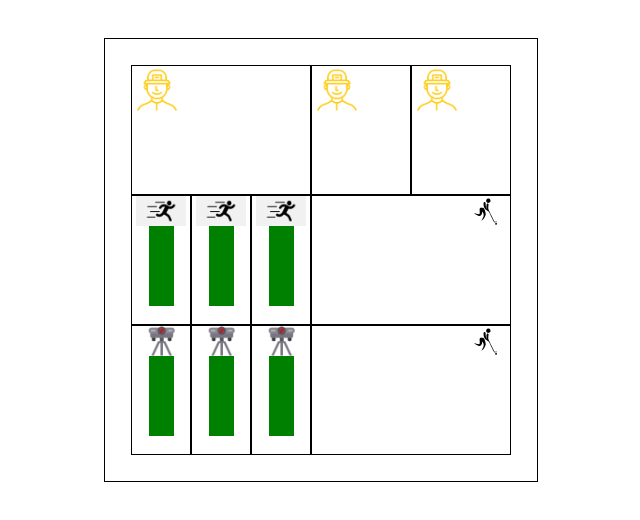
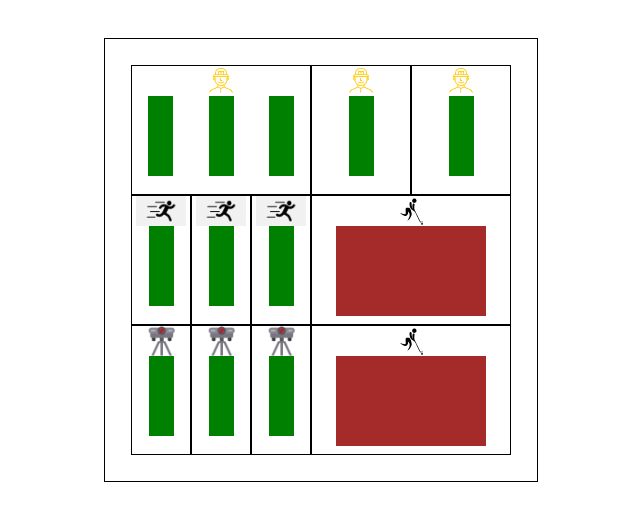
Before and after one commit to mvishnurana1/revo-bookings-app, a React (Create React App) app: page / in a window 1280 px wide. Shown: the top 520 px of the page, without its empty margins (319-959 px from the left). Built offline with nearby package versions, Linux system fonts and the light colour scheme.

Commit message:
Fixed stylesheet by putting content in alphabatical order & finished basic markup for Map component

```diff
--- a/src/Components/Map/Map.css
+++ b/src/Components/Map/Map.css
@@ -1,14 +1,75 @@
-.revoSports {
-  padding: 2%;
-  cursor: pointer;
-  border: 1px solid black;
-  margin-top: 3%;
+.boundary {
+  align-items: center;
+  display: flex;
+  justify-content: center;
 }
 
-.boundary {
+.bowlingMachine {
+  align-items: center;
+  border: 1px solid black;
+  color: pink;
   display: flex;
-  justify-content: center;
+  height: 130px;
+  width: 60px;
+  writing-mode: vertical-rl;
+}
+
+.bowlingMachineBox {
   align-items: center;
+  border:1px solid black;
+  display: flex;
+  flex-direction: column;
+  height: 130px;
+  width: 180px;
+}
+
+.court {
+  background-color: brown;
+  height: 90px;
+  width: 150px;
+}
+
+.CoachesBox1 {
+  align-items: center;
+  border: 1px solid black;
+  display: flex;
+  flex-direction: column;
+  height: 130px;
+  width: 100px;
+}
+
+.floorBall {
+  align-items: center;
+  border: 1px solid black;
+  display: flex;
+  height: 130px;
+  width: 200px;
+  writing-mode: vertical-rl;
+}
+
+.imgStyles {
+  align-content: center;
+  display: flex;
+  height: 50px;
+  width: 50px;
+}
+
+.imgStyling {
+  width: 50px;
+  height: 50px;
+}
+
+.pitch {
+  background-color: green;
+  width: 25px;
+  height: 80px;
+}
+
+.revoSports {
+  border: 1px solid black;
+  cursor: pointer;
+  margin-top: 3%;
+  padding: 2%;
 }
 
 .revoSports >* {
@@ -17,61 +78,11 @@
 }
 
 .runUpNets {
+  align-content: center;
+  align-items: center;
   border: 1px solid black;
-  display: flex;
-  align-content: center;
-  height: 130px;
-  width: 60px;
-  align-items: center;
-  writing-mode: vertical-rl;
-}
-
-.pitch {
-  width: 25px;
-  height: 80px;
-  background-color: green;
-}
-
-.bowlingMachineBox {
-  height: 130px;
-  width: 180px;
-  border:1px solid black;
-}
-
-.CoachesBox1 {
-  border: 1px solid black;
-  display: flex;
-  align-content: center;
-  height: 130px;
-  width: 100px;
-}
-
-.bowlingMachine {
-  align-content: center;
-  border: 1px solid black;
-  color: pink;
   display: flex;
   height: 130px;
   width: 60px;
-  align-items: center;
   writing-mode: vertical-rl;
 }
-
-.floorBall {
-  border: 1px solid black;
-  height: 130px;
-  width: 200px;
-  writing-mode: vertical-rl;
-}
-
-.imgStyles {
-  display: flex;
-  align-content: center;
-  width: 50px;
-  height: 50px;
-}
-
-.imgStyling {
-  width: 50px;
-  height: 50px;
-}
--- a/src/Components/Map/Map.jsx
+++ b/src/Components/Map/Map.jsx
@@ -26,7 +26,14 @@ class Map extends Component {
                 onMouseEnter={this.handleMouseEnter}
                 onMouseLeave={this.MouseLeft}
               >
-                <img style={{width:'50px', height:'50px'}} src={CoachPng} alt="" />
+                <div>
+                  <img style={{width:'30px', height:'30px'}} src={CoachPng} alt="" />
+                </div>
+                <div style={{display:'flex', flexDirection:'row', justifyContent:'space-between', marginTop:'-1rem'}}>
+                  <div style={{margin:'1rem'}} className="pitch"></div>
+                  <div style={{margin:'1rem'}} className="pitch"></div>
+                  <div style={{margin:'1rem'}} className="pitch"></div>
+                </div>
               </div>
               <div style={{ display: 'flex' }}>
                 <div className='runUpNets'>
@@ -62,10 +69,14 @@ class Map extends Component {
             <div style={{ display: "flex", flexDirection: "column" }}>
               <div style={{ display: "flex" }}>
                 <div className="CoachesBox1">
-                  <img style={{width:'50px', height:'50px'}} src={CoachPng} alt="" />
+                  <div>
+                    <img style={{width:'30px', height:'30px'}} src={CoachPng} alt="" />
+                  </div>
+                  <div className="pitch"></div>
               </div>
                 <div className="CoachesBox1">
-                  <img style={{width:'50px', height:'50px'}} src={CoachPng} alt="" />
+                  <img style={{width:'30px', height:'30px'}} src={CoachPng} alt="" />
+                  <div className="pitch"></div>
                 </div>
               </div>
 
@@ -75,10 +86,18 @@ class Map extends Component {
                   onMouseEnter={() => console.log('MouseEntered...')}
                   onMouseLeave={() => console.log('Mouse Just left')}
                 >
-                  <img style={{width:'50px', height:'30px'}} src={FloorBall} alt="" />
+                  <div>
+                    <img style={{width:'50px', height:'30px'}} src={FloorBall} alt="" />
+                  </div>
+                  <div className="court"></div>
                 </div>
                 <div className='floorBall'>
-                  <img style={{width:'50px', height:'30px'}} src={FloorBall} alt="" />
+                  <div>
+                    <img style={{width:'50px', height:'30px'}} src={FloorBall} alt="" />
+                  </div>
+                  <div>
+                    <div className="court"></div>
+                  </div>
                 </div>
               </div>
             </div>
```
